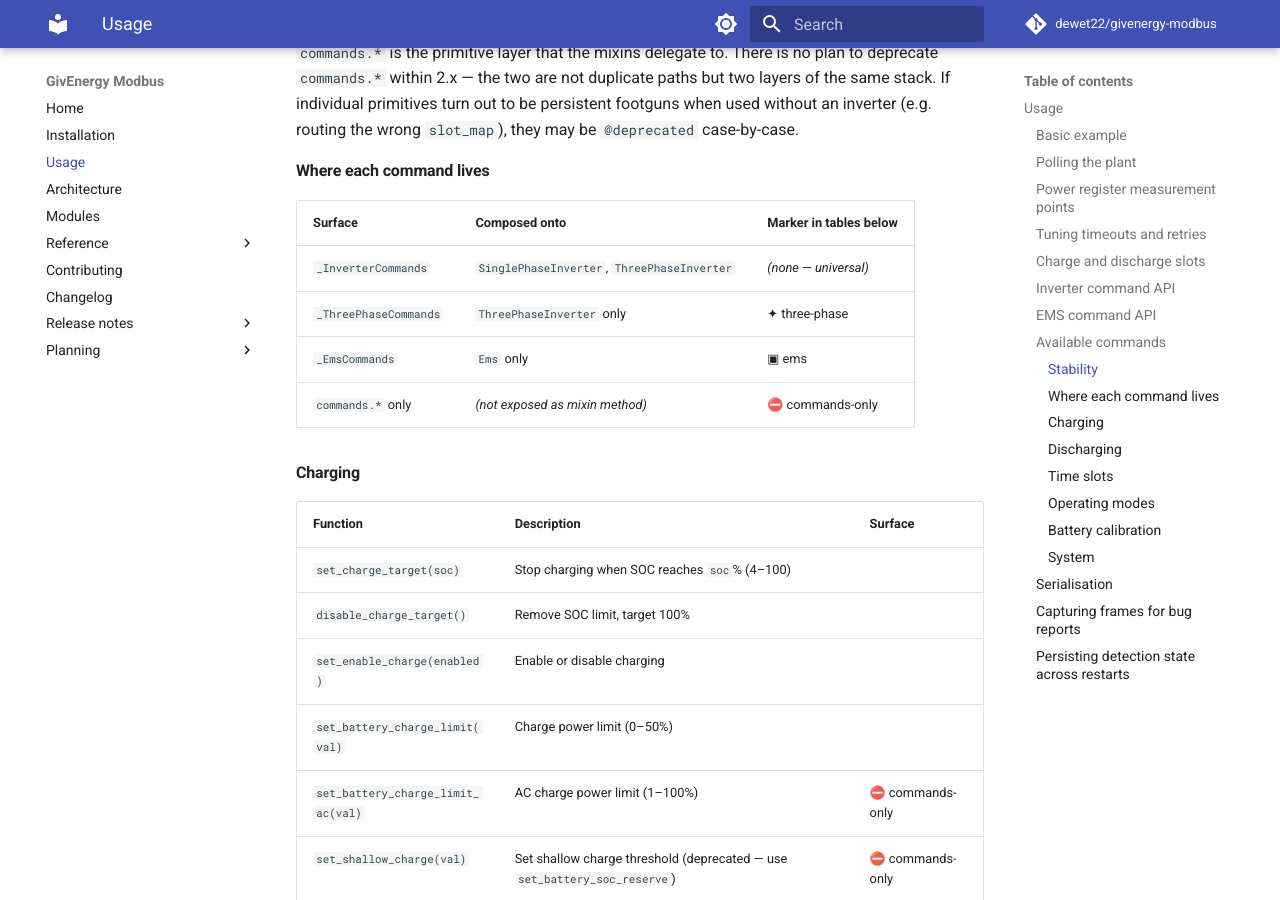
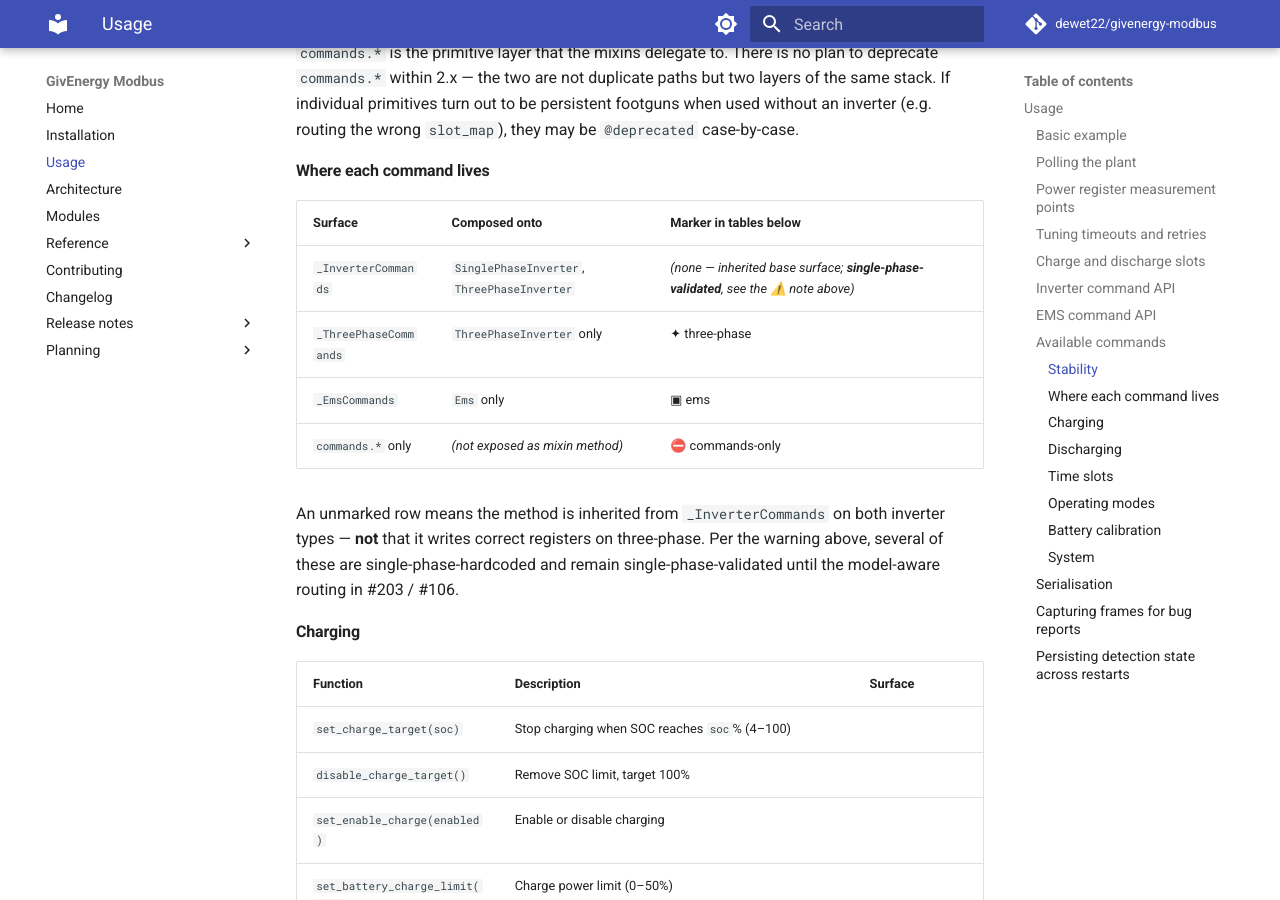
Before and after one commit to dewet22/givenergy-modbus, an MkDocs documentation site: the page built from docs/usage.md, in a window 1280 px wide and 900 px high, scrolled down 5866 px. Built offline with MkDocs 1.6.1 and Material for MkDocs 9.7.7, drawn with Linux system fonts in a browser that asks for light colours; comment, search, counter and statistics services are not loaded.

Commit message:
docs: fix command-table legend that still implied unmarked methods are universal
Codex review on #194: the "Where each command lives" legend labelled the
unmarked _InverterCommands surface "(none — universal)", contradicting the
single-phase-validated warning above it and making rows like set_charge_target
read as safe on three-phase again. Relabel as inherited / single-phase-validated
and add a note that an unmarked row does not imply three-phase-correct.

Refs #203, #106.

Co-Authored-By: Claude Opus 4.8 (1M context) <noreply@anthropic.com>

```diff
--- a/docs/usage.md
+++ b/docs/usage.md
@@ -245,10 +245,12 @@ case-by-case.
 
 | Surface | Composed onto | Marker in tables below |
 |---|---|---|
-| `_InverterCommands` | `SinglePhaseInverter`, `ThreePhaseInverter` | _(none — universal)_ |
+| `_InverterCommands` | `SinglePhaseInverter`, `ThreePhaseInverter` | _(none — inherited base surface; **single-phase-validated**, see the ⚠️ note above)_ |
 | `_ThreePhaseCommands` | `ThreePhaseInverter` only | ✦ three-phase |
 | `_EmsCommands` | `Ems` only | ▣ ems |
 | `commands.*` only | _(not exposed as mixin method)_ | ⛔ commands-only |
+
+An unmarked row means the method is inherited from `_InverterCommands` on both inverter types — **not** that it writes correct registers on three-phase. Per the warning above, several of these are single-phase-hardcoded and remain single-phase-validated until the model-aware routing in #203 / #106.
 
 ### Charging
 
```
